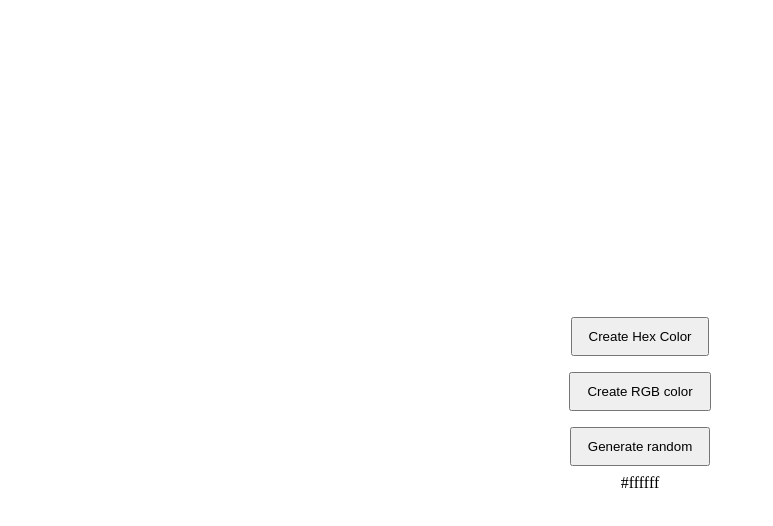
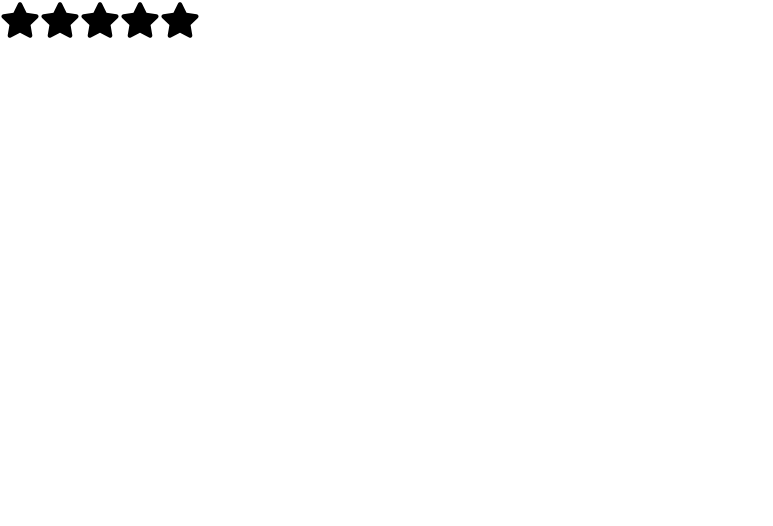
Before and after one commit to guts-718/noobing-my-way-through-REACT, a React (Vite) app in the folder vite-project/: page / in a window 1280 px wide. Shown: the top 526 px of the page, without its empty margins (0-773 px from the left). Built offline with nearby package versions, Linux system fonts and the light colour scheme.

Commit message:
star-rating component

```diff
--- /dev/null
+++ b/package.json
@@ -0,0 +1,5 @@
+{
+  "dependencies": {
+    "react-icons": "^5.5.0"
+  }
+}
--- a/vite-project/src/App.jsx
+++ b/vite-project/src/App.jsx
@@ -1,5 +1,6 @@
 import Accordian from './components/accordian';
 import Color from './components/color_generator';
+import StarRating from './components/star-rating';
 import './App.css';
 
 function App() {
@@ -7,7 +8,7 @@ function App() {
 
   return (
     <div className='App'>
-    <Color/>
+    <StarRating/>
     </div>
 
   )
--- /dev/null
+++ b/vite-project/src/components/star-rating/index.jsx
@@ -0,0 +1,32 @@
+import {FaStar} from 'react-icons/fa';
+import {useState} from 'react'
+
+export default function StarRating({noOfStars=5}){
+    const [rating, setRating]=useState(0);
+    function handleStarClick(index){
+        setRating(index);
+
+    }
+
+    function col(index){
+        if(index<=rating)return " #FFFF00";
+        else return "#000"
+    }
+    return <div className="star-rating">
+        {
+            [...Array(noOfStars)].map((_, index)=>{
+                return <FaStar style={{color:col(index+1)}}
+                key={index+1}
+                onClick={()=> handleStarClick(index+1)}
+                onMouseMove={()=> handleStarClick(index+1)}
+                size={40}
+
+
+
+                />
+            })
+        }
+
+
+    </div>
+}
```
Also changed, not shown: vite-project/src/components/star-rating/style.css (added), 1 other file (tests, documents, lock files or other folders).
